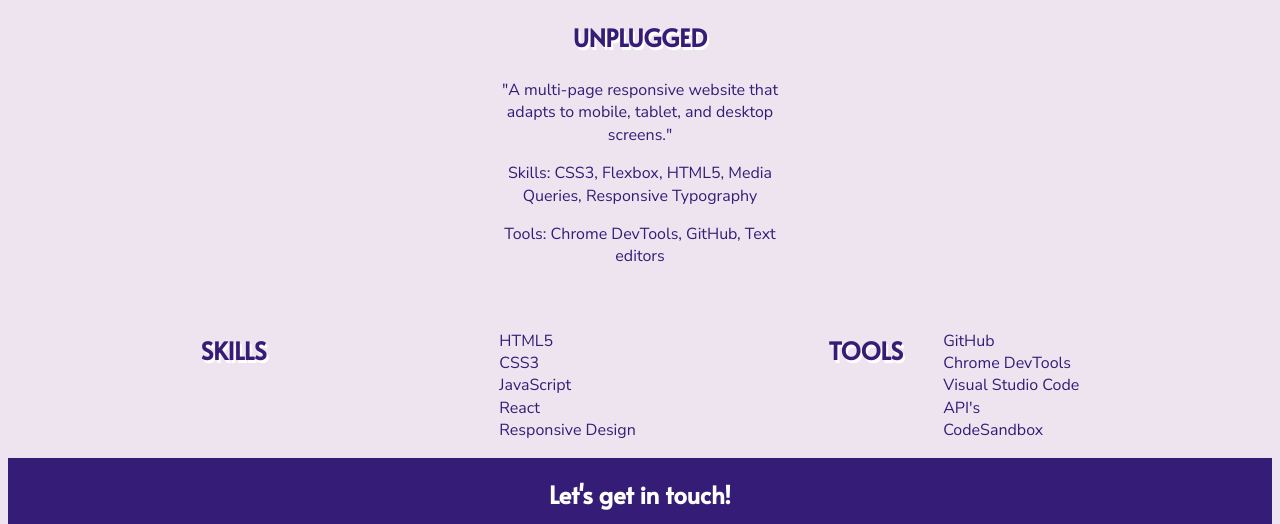
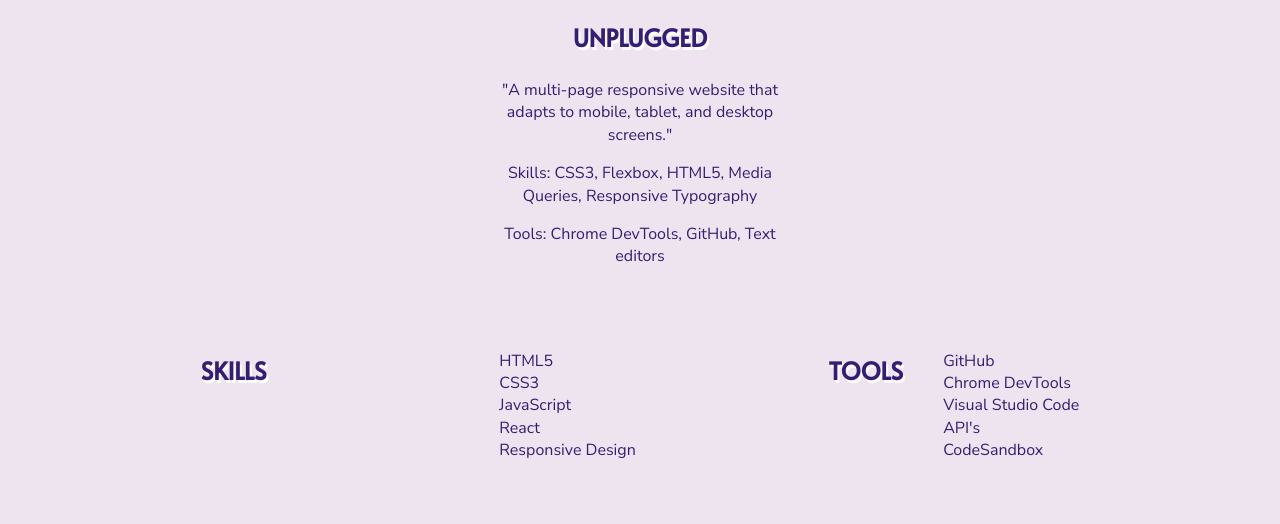
Before and after one commit to sarahlibx/sarah-smith-portolio, a website built with webpack: page index.html in a window 1280 px wide. Shown: the part 2047-2571 px from the top of the page. Built offline with nearby package versions, Linux system fonts and the light colour scheme.

Commit message:
Padding on skills

```diff
--- a/css/style.css
+++ b/css/style.css
@@ -332,6 +332,7 @@ justify-content: center;
   justify-content: space-evenly;
   flex-basis: 150px;
   color:#351D77;
+  padding: 20px 0 50px 0;
 }
 
 #skills-tools-wrapper h2 {
```
